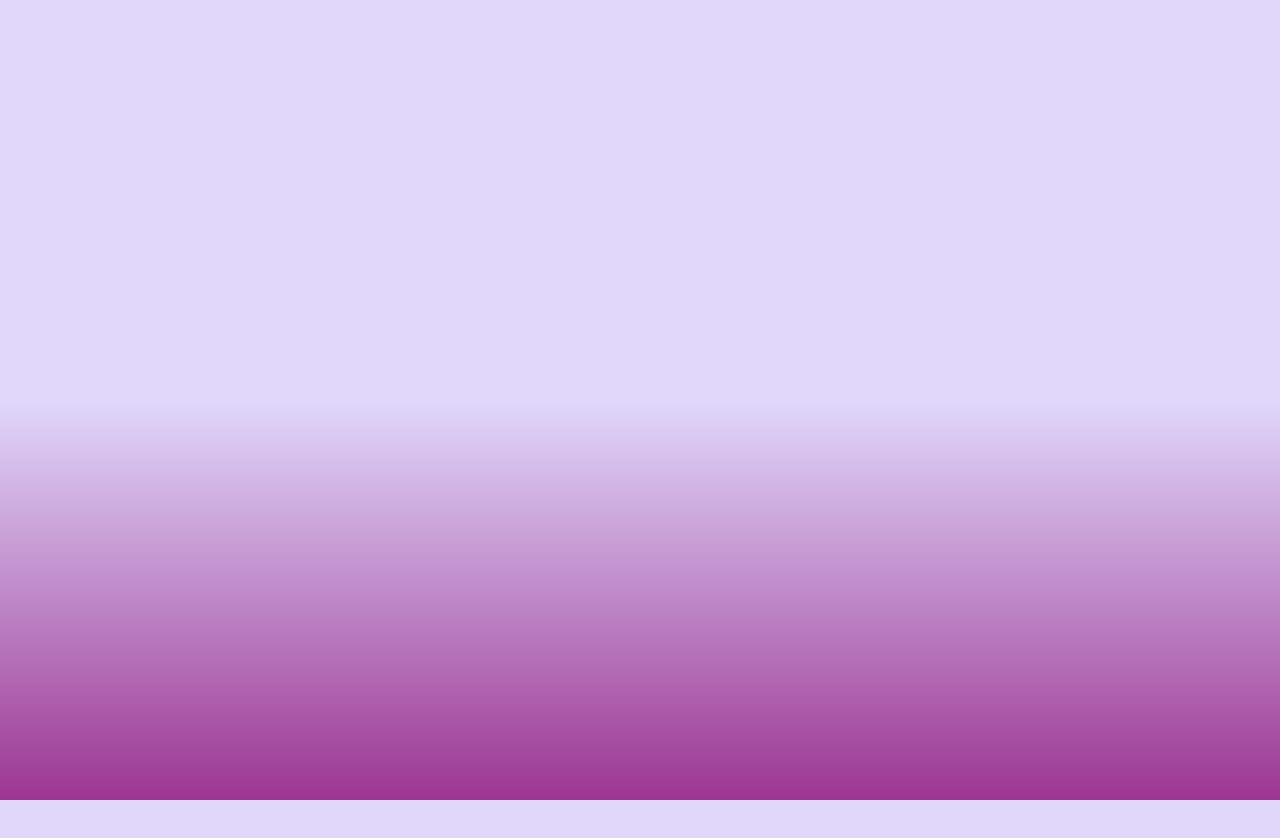
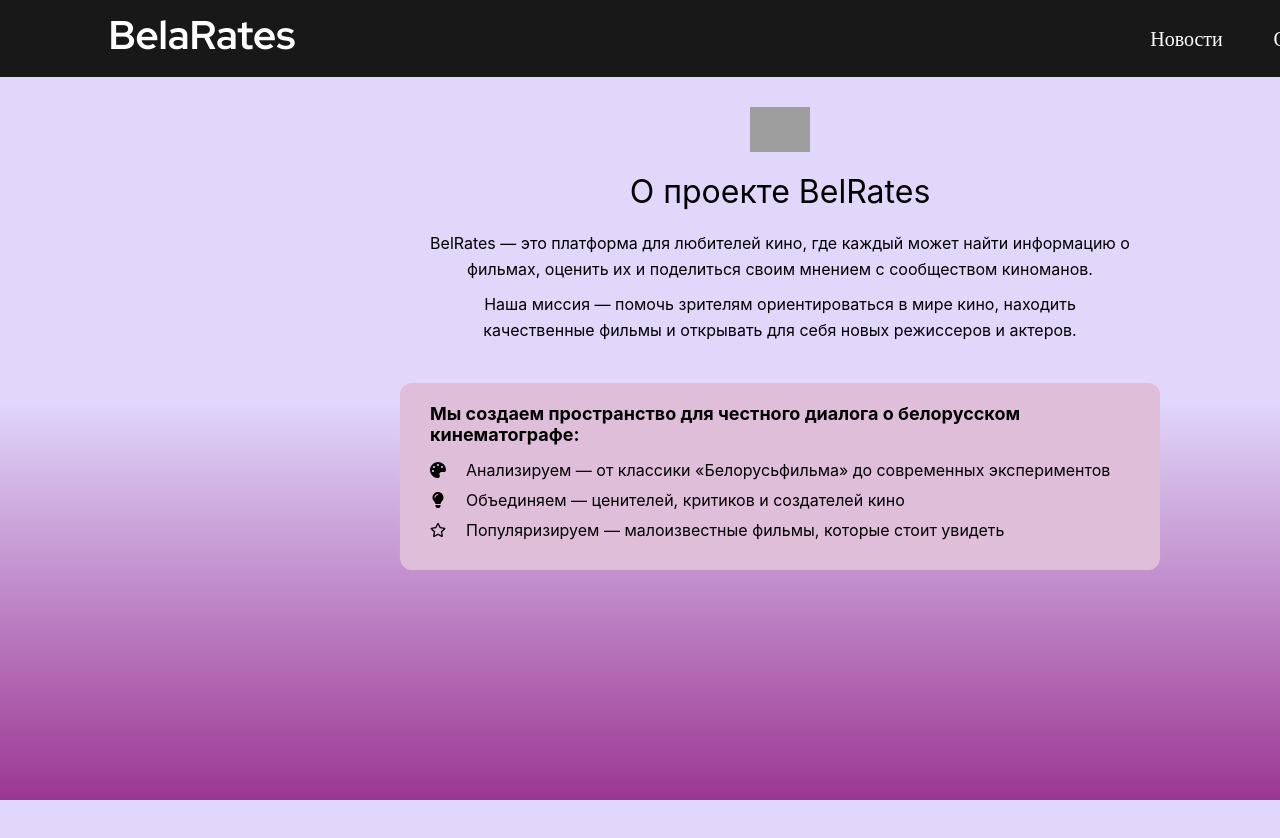
Before and after one commit to Kirill00773/Web1, a React (Create React App) app: page /about in a window 1280 px wide. Before the commit this address had no page. Shown: the top 838 px of the page. Built offline with nearby package versions, Linux system fonts and the light colour scheme; grey boxes are pictures that could not be loaded.

Commit message:
Добавление страницы "О нас"

```diff
--- /dev/null
+++ b/src/About/About1.jsx
@@ -0,0 +1,48 @@
+import React from "react";
+import { FaPalette, FaLightbulb, FaRegStar } from 'react-icons/fa';
+import './About2.css';
+import Header from "../Components/Header";
+
+function About() {
+  return (
+    <div>
+      <Header />
+      <div className="container">
+        <img className="IMG14" src="./img/Pages10.svg" alt="Логотип" />
+
+        <h1 className="ab-proj">О проекте BelRates</h1>
+
+        <p className="ops">
+          BelRates — это платформа для любителей кино, где каждый может найти информацию о фильмах, оценить их и поделиться своим мнением с сообществом киноманов.
+        </p>
+
+        <p className="ops">
+          Наша миссия — помочь зрителям ориентироваться в мире кино, находить качественные фильмы и открывать для себя новых режиссеров и актеров.
+        </p>
+
+        <div className="card-about">
+          <strong className="stroke-all">
+            Мы создаем пространство для честного диалога о белорусском кинематографе:
+          </strong>
+
+          <div className="stroke-one">
+            <FaPalette style={{ marginRight: '10px' }} />
+            <span>Анализируем — от классики «Белорусьфильма» до современных экспериментов</span>
+          </div>
+
+          <div className="stroke-two">
+            <FaLightbulb style={{ marginRight: '10px' }} />
+            <span>Объединяем — ценителей, критиков и создателей кино</span>
+          </div>
+
+          <div className="stroke-three">
+            <FaRegStar style={{ marginRight: '10px' }} />
+            <span>Популяризируем — малоизвестные фильмы, которые стоит увидеть</span>
+          </div>
+        </div>
+      </div>
+    </div>
+  );
+}
+
+export default About;
--- /dev/null
+++ b/src/About/About2.css
@@ -0,0 +1,64 @@
+
+.wrapper {
+  display: flex;
+  justify-content: center;
+  align-items: center;
+  height: 100vh;
+}
+
+.container {
+  position: absolute;
+  top: 100px;
+  left: 380px;
+  display: flex;
+  flex-direction: column;
+  align-items: center;
+  text-align: center;
+  max-width: 800px;
+  padding: 20px;
+  color: rgb(0, 0, 0);
+}
+
+.IMG14 {
+  width: 60px;
+  margin-bottom: 20px;
+}
+
+.ab-proj {
+  font-size: 32px;
+  margin-bottom: 20px;
+}
+
+.ops {
+  font-size: 16px;
+  margin-bottom: 10px;
+  line-height: 1.6;
+  max-width: 700px;
+}
+
+.card-about {
+  background-color: #dfbeda;
+  border-radius: 12px;
+  padding: 20px 30px;
+  margin-top: 30px;
+  box-shadow: 0 0 10px rgba(255, 255, 255, 0.05);
+  color: rgb(0, 0, 0);
+  text-align: left;
+  width: 100%;
+}
+
+.stroke-all {
+  display: block;
+  font-size: 18px;
+  margin-bottom: 15px;
+}
+
+.stroke-one,
+.stroke-two,
+.stroke-three {
+  display: flex;
+  align-items: center;
+  gap: 10px;
+  margin-bottom: 10px;
+  font-size: 16px;
+}
--- a/src/App.js
+++ b/src/App.js
@@ -8,11 +8,13 @@
 import Prof from './Profil/Profil1.jsx'
 import Catal from './Catalog/Catalog1.jsx';
 import MoviePage from './Components/MoviePage.jsx';
+import ABout from './About/About1.jsx';
 
 
 function App() {
+
   return (
- <div >
+ <div>
   <Routes>
  <Route path="/" element={<FirstPage />} />
  <Route path="/login" element={<Vxod3 />} />
@@ -28,6 +30,7 @@
   <Route path="/profil" element={<Prof/>}/>
   <Route path="/catalog" element={<Catal/>}/>
   <Route path="/movies/:movieId" element={<MoviePage />} />
+  <Route path="/about" element={<ABout/>}/>
   </Routes>
  </div>
 
```
